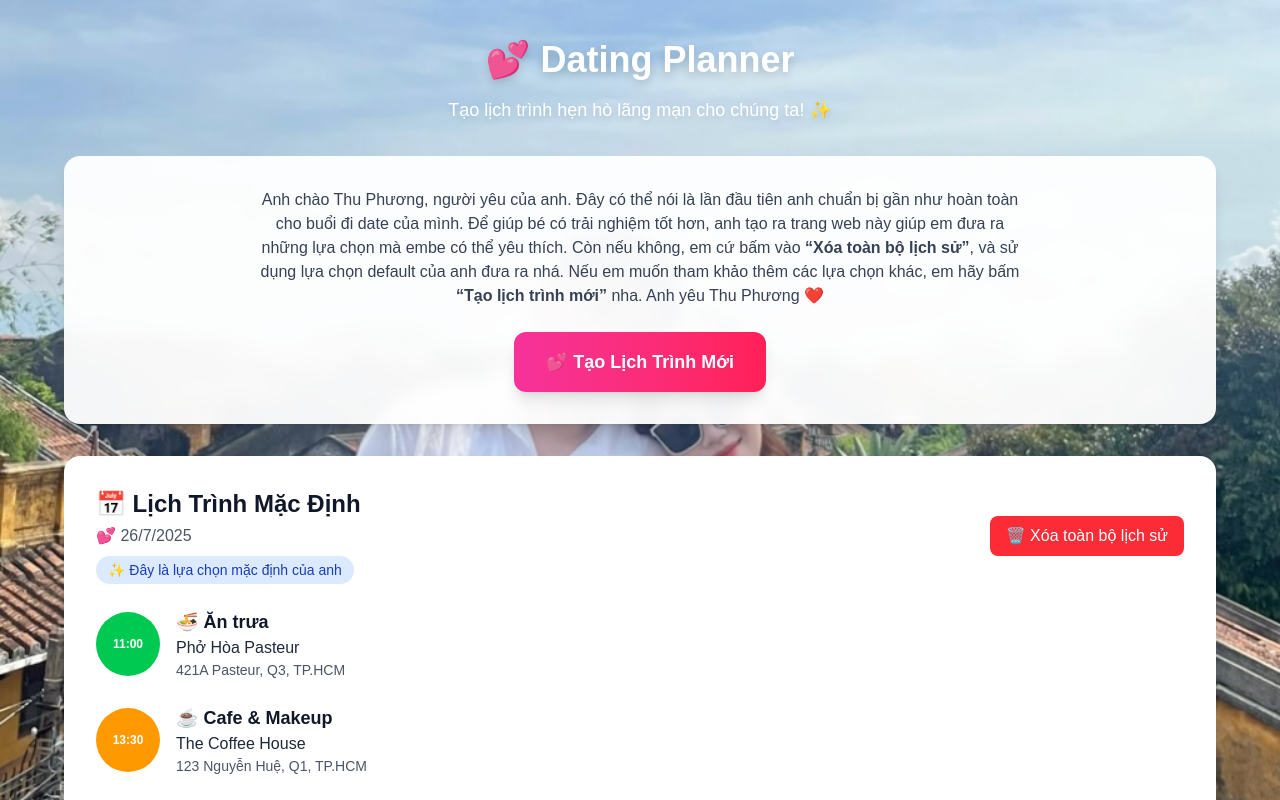
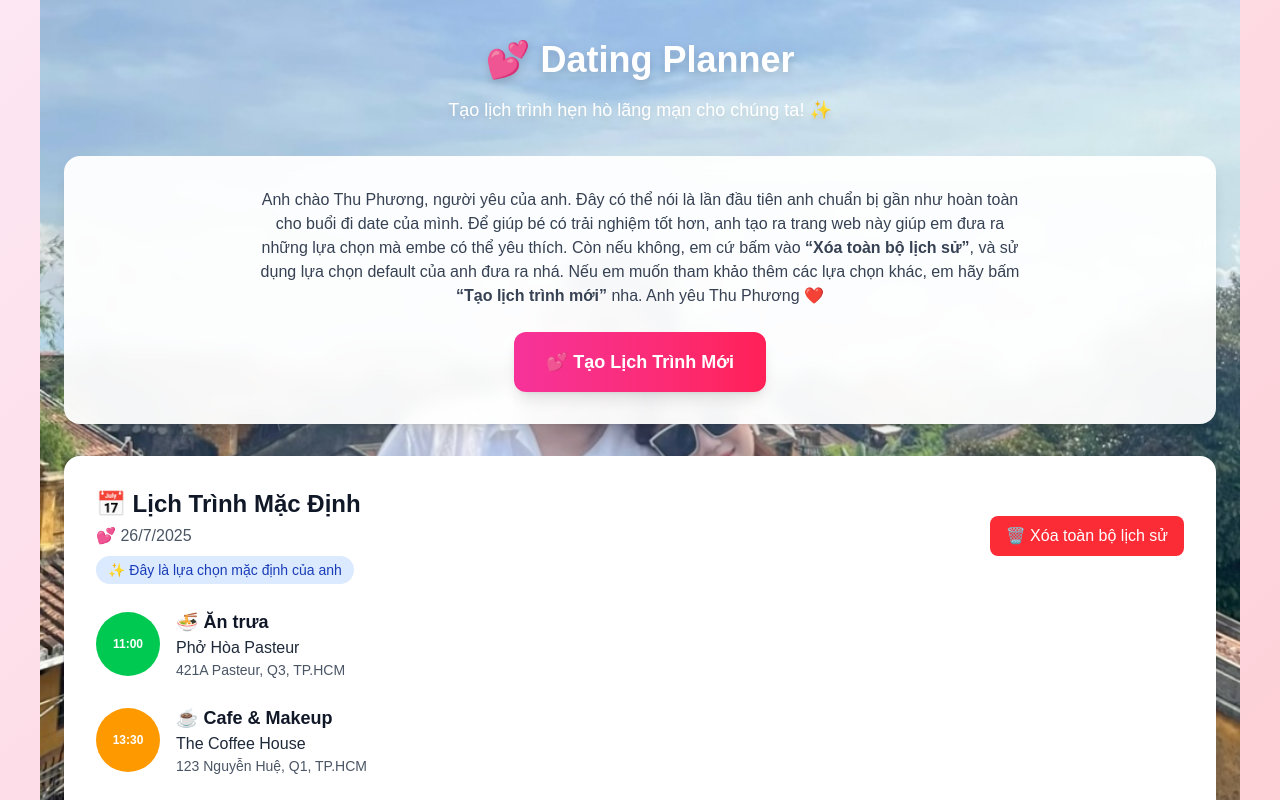
Before and after one commit to PhuongNam2408/schedule-builder, a Next.js app: page / in a window 1280 px wide. Shown: the top 800 px of the page. Built offline with nearby package versions, Linux system fonts and the light colour scheme.

Commit message:
style: Update background gradient and image fit in DynamicBackground component

```diff
--- a/src/components/DynamicBackground.tsx
+++ b/src/components/DynamicBackground.tsx
@@ -21,13 +21,13 @@ export default function DynamicBackground() {
   return (
     <>
       {currentStep === 0 ? (
-        <div className="absolute inset-0">
+        <div className="absolute inset-0 bg-gradient-to-br from-pink-100 to-rose-200">
           <Image
             src="/IMG_9273.JPG"
             alt="Background"
             fill
             style={{
-              objectFit: 'cover',
+              objectFit: 'contain',
               objectPosition: 'center',
             }}
             priority
```
